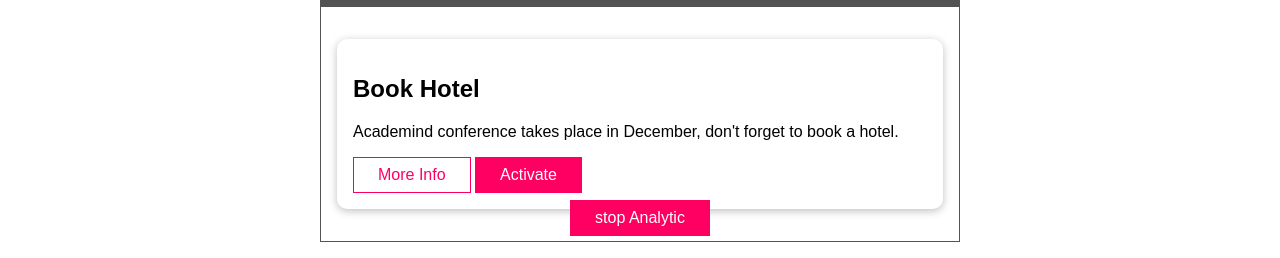
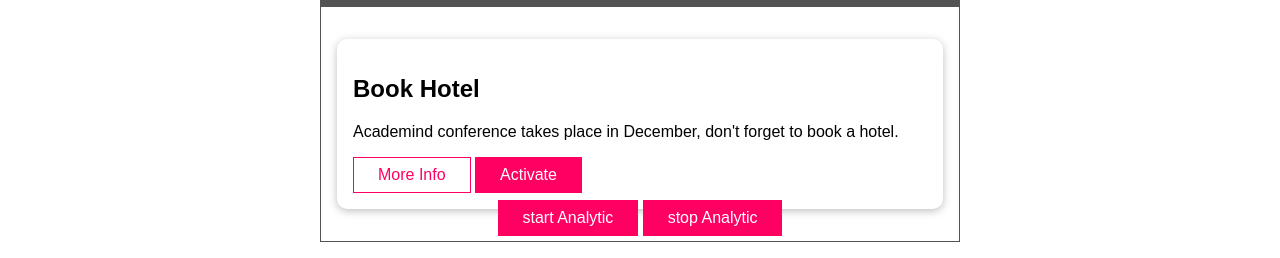
Before and after one commit to hussainHakimi/Project-Borad, a plain HTML site: page index.html in a window 1280 px wide. Shown: the part 564-822 px from the top of the page. Drawn offline with Linux system fonts and the light colour scheme.

Commit message:
start analytic button is added.

```diff
--- a/index.html
+++ b/index.html
@@ -64,6 +64,9 @@
       </ul>
     </section>
     <footer>
+      <button id="start-analytic-btn">
+        start Analytic
+      </button>
       <button id="stop-analytic-btn">
         stop Analytic
       </button>
```
